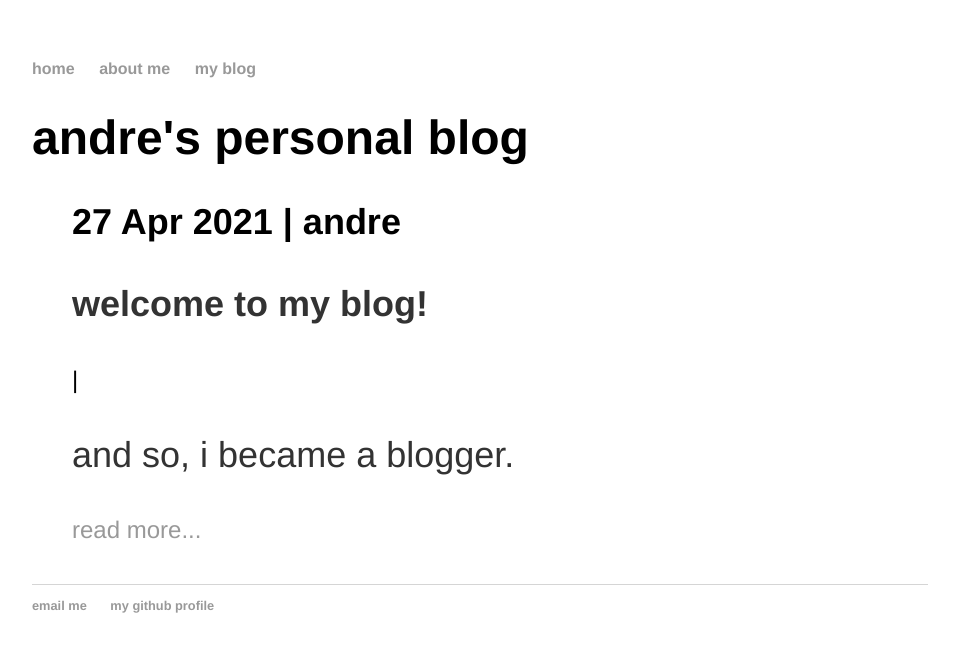
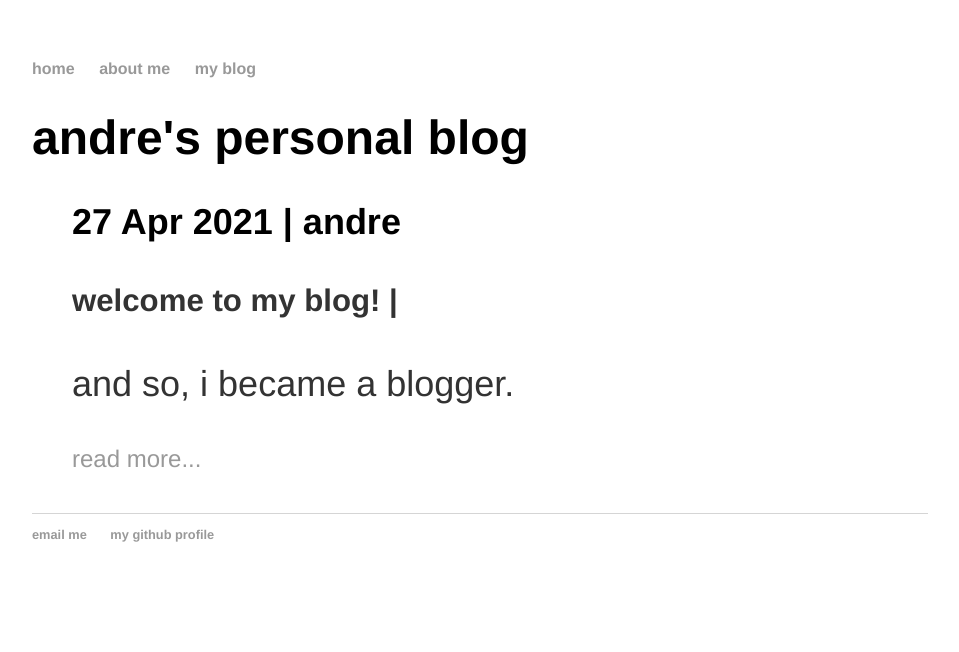
Before and after one commit to andre-1337/andre-1337.github.io, a Jekyll site: the page built from blog/index.html, in a window 1280 px wide. Shown: the top 652 px of the page, without its empty margins (160-1119 px from the left). Built offline with Jekyll 4.4.1, drawn with Linux system fonts in a browser that asks for light colours.

Commit message:
Fix broken blog style

```diff
--- a/blog/index.html
+++ b/blog/index.html
@@ -7,7 +7,7 @@
 	{% for post in site.posts %}
 		<li>
 			<h3>{{ post.date | date_to_string }} | {{ post.author }}</h3>
-			<p class="thick">{{ post.title }}</p> | {{ post.excerpt }} <a href="{{ post.url }}">read more...</a>
+			<p class="thick">{{ post.title }} | {{ post.excerpt }} <a href="{{ post.url }}">read more...</a></p>
 		</li>
 	{% endfor %}
 </ul>
--- a/css/main.css
+++ b/css/main.css
@@ -51,6 +51,7 @@
 }
 
 p.thick {
+  font-size: 1.3em;
   font-weight: bold;
 }
 
```
